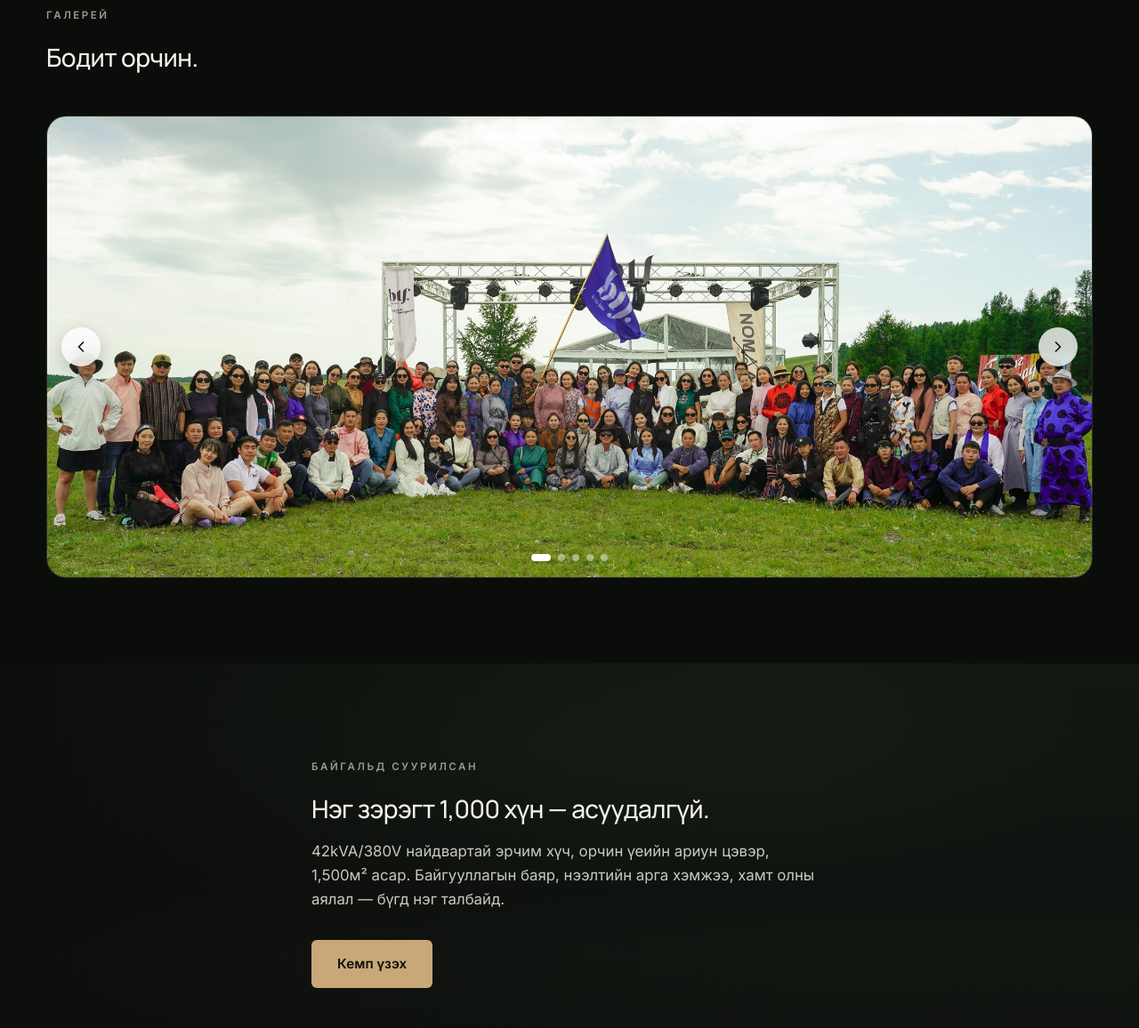
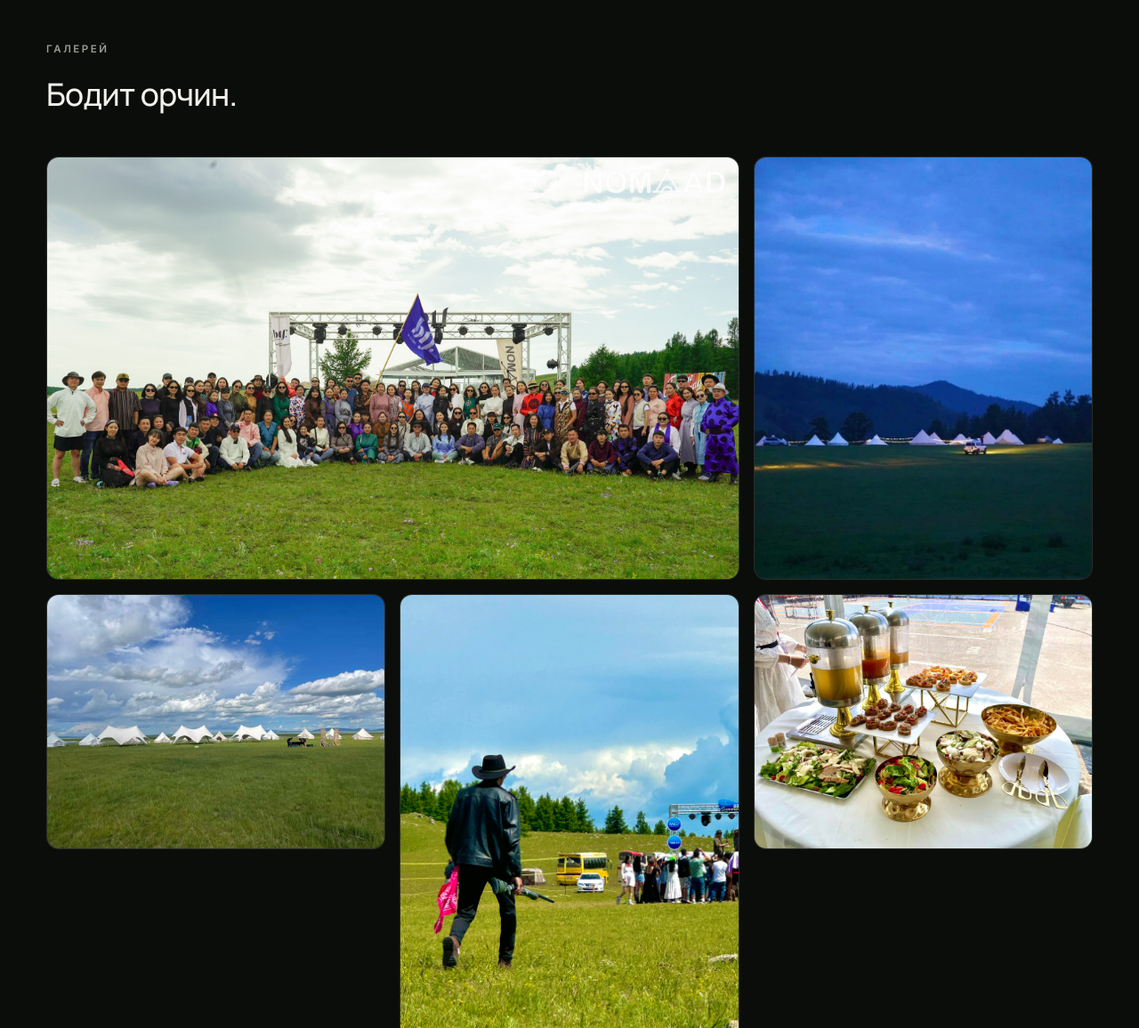
Before and after one commit to gmunkhuchral-debug/nomaadcamp-site, a plain HTML site: page index.html in a window 1280 px wide. Shown: the part 1644-2800 px from the top of the page at 89% size. Drawn offline with Linux system fonts and the light colour scheme.

Commit message:
Improve mobile UX, sticky CTA header, and gallery layout

```diff
--- a/index.html
+++ b/index.html
@@ -26,7 +26,7 @@
     <a href="/premium/">Premium</a>
     <a href="/holboo/">Холбоо барих</a>
   </div>
-  <div style="display:flex;align-items:center;gap:0.75rem">
+  <div class="nav-actions">
     <a class="nav-cta" href="/holboo/">Үнийн санал авах</a>
     <button class="nav-toggle" aria-label="Цэс">
       <svg viewBox="0 0 24 24" fill="none" stroke="currentColor" stroke-width="1.8">
@@ -125,21 +125,13 @@
       <span class="eyebrow">Галерей</span>
       <h2>Бодит орчин.</h2>
     </div>
-    <div class="carousel reveal" data-carousel data-autoplay="false">
-      <div class="carousel-track">
-        <div class="carousel-slide"><img src="/gallery-01.jpg" alt="NOMAAD кемпийн орчин" loading="lazy"></div>
-        <div class="carousel-slide"><img src="/gallery-02.jpg" alt="Асар дотроос" loading="lazy"></div>
-        <div class="carousel-slide"><img src="/gallery-03.jpg" alt="Байгалийн орчин" loading="lazy"></div>
-        <div class="carousel-slide"><img src="/gallery-04.jpg" alt="Хоолны бүс" loading="lazy"></div>
-        <div class="carousel-slide"><img src="/gallery-05.jpg" alt="Үдшийн гэрэлтүүлэг" loading="lazy"></div>
-      </div>
-      <button class="carousel-arrow carousel-arrow--prev" type="button" aria-label="Өмнөх">
-        <svg viewBox="0 0 24 24" fill="none" stroke="currentColor" stroke-width="2" stroke-linecap="round" stroke-linejoin="round"><path d="M15 18l-6-6 6-6"/></svg>
-      </button>
-      <button class="carousel-arrow carousel-arrow--next" type="button" aria-label="Дараах">
-        <svg viewBox="0 0 24 24" fill="none" stroke="currentColor" stroke-width="2" stroke-linecap="round" stroke-linejoin="round"><path d="M9 18l6-6-6-6"/></svg>
-      </button>
-      <div class="carousel-dots" role="tablist"></div>
+    <div class="gallery-grid reveal">
+      <figure class="gallery-card gallery-card--wide"><img src="/gallery-01.jpg" alt="NOMAAD кемпийн төв талбай" loading="lazy"></figure>
+      <figure class="gallery-card"><img src="/gallery-02.jpg" alt="Асар доторх уур амьсгал" loading="lazy"></figure>
+      <figure class="gallery-card"><img src="/gallery-03.jpg" alt="Байгалийн ногоон орчин" loading="lazy"></figure>
+      <figure class="gallery-card gallery-card--tall"><img src="/gallery-04.jpg" alt="Хоолны үйлчилгээний бүс" loading="lazy"></figure>
+      <figure class="gallery-card"><img src="/gallery-05.jpg" alt="Оройн гэрэлтүүлэгтэй тайз" loading="lazy"></figure>
+      <figure class="gallery-card gallery-card--wide"><img src="/gallery-06.jpg" alt="Багаар ажиллах хөтөлбөр" loading="lazy"></figure>
     </div>
   </div>
 </section>
--- a/main.js
+++ b/main.js
@@ -9,9 +9,22 @@
     navToggle.addEventListener('click', () => {
       nav.classList.toggle('is-open');
     });
+    document.addEventListener('click', (e) => {
+      if (!nav.classList.contains('is-open')) return;
+      if (!nav.contains(e.target)) nav.classList.remove('is-open');
+    });
     document.querySelectorAll('.nav-links a').forEach((a) => {
       a.addEventListener('click', () => nav.classList.remove('is-open'));
     });
+  }
+
+  // Sticky nav төлөв
+  if (nav) {
+    const onScroll = () => {
+      nav.classList.toggle('is-scrolled', window.scrollY > 12);
+    };
+    onScroll();
+    window.addEventListener('scroll', onScroll, { passive: true });
   }
 
   // Идэвхтэй nav холбоос
--- a/style.css
+++ b/style.css
@@ -23,6 +23,7 @@
   --nav-h:       76px;
   --container:   1240px;
   --ease:        cubic-bezier(0.22, 1, 0.36, 1);
+  --radius:      14px;
 }
 
 * { margin: 0; padding: 0; box-sizing: border-box; }
@@ -50,19 +51,19 @@ h1, h2, h3, h4, h5 {
   color: var(--text);
 }
 h1 {
-  font-size: 48px;
+  font-size: clamp(2rem, 4.6vw, 3.4rem);
   font-weight: 600;
   letter-spacing: -0.025em;
   line-height: 1.15;
 }
 h2 {
-  font-size: 28px;
+  font-size: clamp(1.5rem, 3vw, 2.2rem);
   font-weight: 500;
   letter-spacing: -0.02em;
   line-height: 1.25;
 }
 h3 {
-  font-size: 20px;
+  font-size: clamp(1.1rem, 2vw, 1.35rem);
   font-weight: 600;
   letter-spacing: -0.01em;
   line-height: 1.35;
@@ -96,7 +97,7 @@ p  { color: var(--muted); font-size: 16px; line-height: 1.6; }
   padding: 0 2rem;
 }
 .section {
-  padding: 96px 0;
+  padding: clamp(4.2rem, 8vw, 6rem) 0;
   position: relative;
 }
 .section--tight { padding: 64px 0; }
@@ -118,7 +119,11 @@ p  { color: var(--muted); font-size: 16px; line-height: 1.6; }
   backdrop-filter: blur(18px) saturate(1.4);
   -webkit-backdrop-filter: blur(18px) saturate(1.4);
   border-bottom: 1px solid rgba(245, 245, 240, 0.15);
-  transition: background 0.25s var(--ease), border-color 0.25s var(--ease);
+  transition: background 0.25s var(--ease), border-color 0.25s var(--ease), box-shadow 0.25s var(--ease);
+}
+.nav.is-scrolled {
+  background: rgba(11, 13, 11, 0.88);
+  box-shadow: 0 10px 30px rgba(0, 0, 0, 0.26);
 }
 .nav-logo {
   display: inline-flex;
@@ -148,11 +153,16 @@ p  { color: var(--muted); font-size: 16px; line-height: 1.6; }
 }
 .nav-links a:hover { color: var(--text); background: rgba(255, 255, 255, 0.06); }
 .nav-links a.active { color: var(--text); background: var(--surface-2); }
+.nav-actions {
+  display: flex;
+  align-items: center;
+  gap: 0.75rem;
+}
 .nav-cta {
   display: inline-flex; align-items: center; justify-content: center; gap: 0.4rem;
   background: var(--text); color: var(--bg);
   padding: 14px 28px;
-  border-radius: 6px;
+  border-radius: 999px;
   font-size: 0.9rem; font-weight: 600;
   letter-spacing: 0.005em;
   transition: filter 0.2s var(--ease), background 0.2s var(--ease), color 0.2s var(--ease);
@@ -169,7 +179,7 @@ p  { color: var(--muted); font-size: 16px; line-height: 1.6; }
 .btn {
   display: inline-flex; align-items: center; justify-content: center; gap: 0.5rem;
   padding: 14px 28px;
-  border-radius: 6px;
+  border-radius: 999px;
   font-family: 'Inter', sans-serif;
   font-weight: 600;
   font-size: 0.95rem;
@@ -301,7 +311,7 @@ p  { color: var(--muted); font-size: 16px; line-height: 1.6; }
 /* ── HERO ── */
 .hero {
   position: relative;
-  min-height: 92vh;
+  min-height: min(92vh, 860px);
   display: flex; align-items: center;
   padding: calc(var(--nav-h) + 3rem) 0 5rem;
   overflow: hidden;
@@ -335,7 +345,7 @@ p  { color: var(--muted); font-size: 16px; line-height: 1.6; }
 }
 .hero-inner {
   position: relative; z-index: 2;
-  max-width: 960px;
+  max-width: 880px;
 }
 .hero h1 {
   margin-top: 0.25rem;
@@ -349,7 +359,7 @@ p  { color: var(--muted); font-size: 16px; line-height: 1.6; }
 .hero-sub {
   font-size: clamp(1.02rem, 1.25vw, 1.18rem);
   color: rgba(242, 241, 236, 0.78);
-  margin: 1.5rem 0 2.25rem;
+  margin: 1.25rem 0 2rem;
   max-width: 620px;
   line-height: 1.7;
   font-weight: 400;
@@ -512,7 +522,7 @@ p  { color: var(--muted); font-size: 16px; line-height: 1.6; }
   position: relative;
   background: var(--surface);
   border: 1px solid var(--line);
-  border-radius: 12px;
+  border-radius: var(--radius);
   overflow: hidden;
   display: flex;
   flex-direction: column;
@@ -818,94 +828,31 @@ p  { color: var(--muted); font-size: 16px; line-height: 1.6; }
   opacity: 0.7;
 }
 
-/* ── CAROUSEL ── */
-.carousel {
-  position: relative;
-  width: 100%;
-  height: 520px;
-  border-radius: 22px;
+/* ── GALLERY GRID ── */
+.gallery-grid {
+  display: grid;
+  grid-template-columns: repeat(12, 1fr);
+  gap: 1rem;
+}
+.gallery-card {
+  grid-column: span 4;
+  border-radius: var(--radius);
   overflow: hidden;
   border: 1px solid var(--line);
   background: var(--surface-2);
-  user-select: none;
-  touch-action: pan-y;
+  min-height: 220px;
 }
-.carousel-track {
-  display: flex;
-  width: 100%;
-  height: 100%;
-  transition: transform 0.3s var(--ease);
-  will-change: transform;
-}
-.carousel-slide {
-  flex: 0 0 100%;
-  width: 100%;
-  height: 100%;
-  position: relative;
-}
-.carousel-slide img {
+.gallery-card--wide { grid-column: span 8; }
+.gallery-card--tall { grid-row: span 2; min-height: 460px; }
+.gallery-card img {
   width: 100%;
   height: 100%;
   object-fit: cover;
-  display: block;
-  pointer-events: none;
+  transition: transform 0.45s var(--ease), filter 0.45s var(--ease);
 }
-.carousel-arrow {
-  position: absolute;
-  top: 50%;
-  transform: translateY(-50%);
-  width: 44px;
-  height: 44px;
-  border-radius: 999px;
-  background: rgba(255, 255, 255, 0.78);
-  color: #0B0D0B;
-  border: none;
-  display: inline-flex;
-  align-items: center;
-  justify-content: center;
-  cursor: pointer;
-  z-index: 3;
-  backdrop-filter: blur(10px);
-  -webkit-backdrop-filter: blur(10px);
-  transition: background 0.2s var(--ease), transform 0.2s var(--ease), opacity 0.2s var(--ease);
-  box-shadow: 0 6px 20px rgba(0, 0, 0, 0.2);
-}
-.carousel-arrow:hover { background: rgba(255, 255, 255, 0.95); }
-.carousel-arrow:active { transform: translateY(-50%) scale(0.96); }
-.carousel-arrow svg { width: 20px; height: 20px; }
-.carousel-arrow--prev { left: 16px; }
-.carousel-arrow--next { right: 16px; }
-.carousel-dots {
-  position: absolute;
-  left: 0; right: 0;
-  bottom: 18px;
-  display: flex;
-  justify-content: center;
-  gap: 8px;
-  z-index: 3;
-}
-.carousel-dot {
-  width: 8px;
-  height: 8px;
-  border-radius: 999px;
-  border: none;
-  background: rgba(255, 255, 255, 0.45);
-  cursor: pointer;
-  padding: 0;
-  transition: background 0.2s var(--ease), transform 0.2s var(--ease), width 0.2s var(--ease);
-}
-.carousel-dot:hover { background: rgba(255, 255, 255, 0.7); }
-.carousel-dot.is-active {
-  background: #fff;
-  width: 22px;
-}
-@media (max-width: 768px) {
-  .carousel { height: 280px; border-radius: 16px; }
-  .carousel-arrow { width: 38px; height: 38px; }
-  .carousel-arrow--prev { left: 10px; }
-  .carousel-arrow--next { right: 10px; }
-  .carousel-arrow svg { width: 18px; height: 18px; }
-  .carousel-dots { bottom: 12px; }
+.gallery-card:hover img {
+  transform: scale(1.04);
+  filter: saturate(1.08);
 }
 
 /* ── REVEAL ANIMATIONS ── */
@@ -928,7 +875,11 @@ p  { color: var(--muted); font-size: 16px; line-height: 1.6; }
     gap: 0.3rem;
   }
   .nav.is-open .nav-links a { padding: 0.8rem 1rem; font-size: 0.98rem; min-height: 44px; display: flex; align-items: center; }
-  .nav .nav-cta { display: none; }
+  .nav .nav-cta {
+    display: inline-flex;
+    padding: 0.66rem 0.95rem;
+    font-size: 0.78rem;
+  }
 
   .capacity { grid-template-columns: 1fr; }
   .feat-grid { grid-template-columns: 1fr; }
@@ -939,12 +890,16 @@ p  { color: var(--muted); font-size: 16px; line-height: 1.6; }
   .price-block { grid-template-columns: 1fr; text-align: left; }
   .footer-top { grid-template-columns: 1fr 1fr; }
   .bottom-cta { display: flex; }
+  .gallery-grid { grid-template-columns: repeat(2, minmax(0, 1fr)); }
+  .gallery-card,
+  .gallery-card--wide,
+  .gallery-card--tall { grid-column: auto; grid-row: auto; min-height: 210px; }
 }
 @media (max-width: 768px) {
-  h1 { font-size: 32px; }
-  h2 { font-size: 22px; }
-  h3 { font-size: 18px; }
-  .page-header h1 { font-size: 32px; }
+  h1 { font-size: clamp(1.8rem, 8vw, 2.4rem); line-height: 1.2; }
+  h2 { font-size: clamp(1.35rem, 6vw, 1.8rem); }
+  h3 { font-size: 1.08rem; }
+  .page-header h1 { font-size: clamp(1.9rem, 8vw, 2.45rem); }
   .section { padding: 64px 0; }
   .section--tight { padding: 48px 0; }
 
@@ -953,13 +908,27 @@ p  { color: var(--muted); font-size: 16px; line-height: 1.6; }
   .hero-actions { flex-direction: column; align-items: stretch; }
   .hero-actions .btn { width: 100%; }
   .btn { width: 100%; }
-  .nav-cta { width: auto; }
+  .nav-cta { width: auto; white-space: nowrap; }
+  .nav-actions { gap: 0.35rem; }
+  .nav .nav-cta { padding: 0.62rem 0.85rem; font-size: 0.74rem; }
   .bottom-cta .btn { width: auto; }
   .feat-link { width: auto; }
+  .hero-meta { gap: 0.45rem; font-size: 0.74rem; letter-spacing: 0.02em; }
+  .section-head { margin-bottom: 2rem; }
+  .feat-body { padding: 1.35rem 1.1rem 1.5rem; }
+  .split-body p { font-size: 0.95rem; }
+  .gallery-grid { grid-template-columns: 1fr; gap: 0.8rem; }
+  .gallery-card,
+  .gallery-card--wide,
+  .gallery-card--tall { min-height: 200px; }
 }
 @media (max-width: 560px) {
   .container { padding: 0 1.25rem; }
   .nav { padding: 0 1.25rem; }
-  .hero { min-height: auto; padding: calc(var(--nav-h) + 3rem) 0 4rem; }
+  .hero { min-height: auto; padding: calc(var(--nav-h) + 2.4rem) 0 3.2rem; }
+  .hero-sub { margin: 1rem 0 1.4rem; font-size: 0.95rem; }
+  .eyebrow { font-size: 0.66rem; letter-spacing: 0.16em; }
+  .nav-logo-word { height: 15px; }
+  .nav .nav-cta { display: none; }
   .footer-top { grid-template-columns: 1fr; gap: 2rem; }
 }
```
